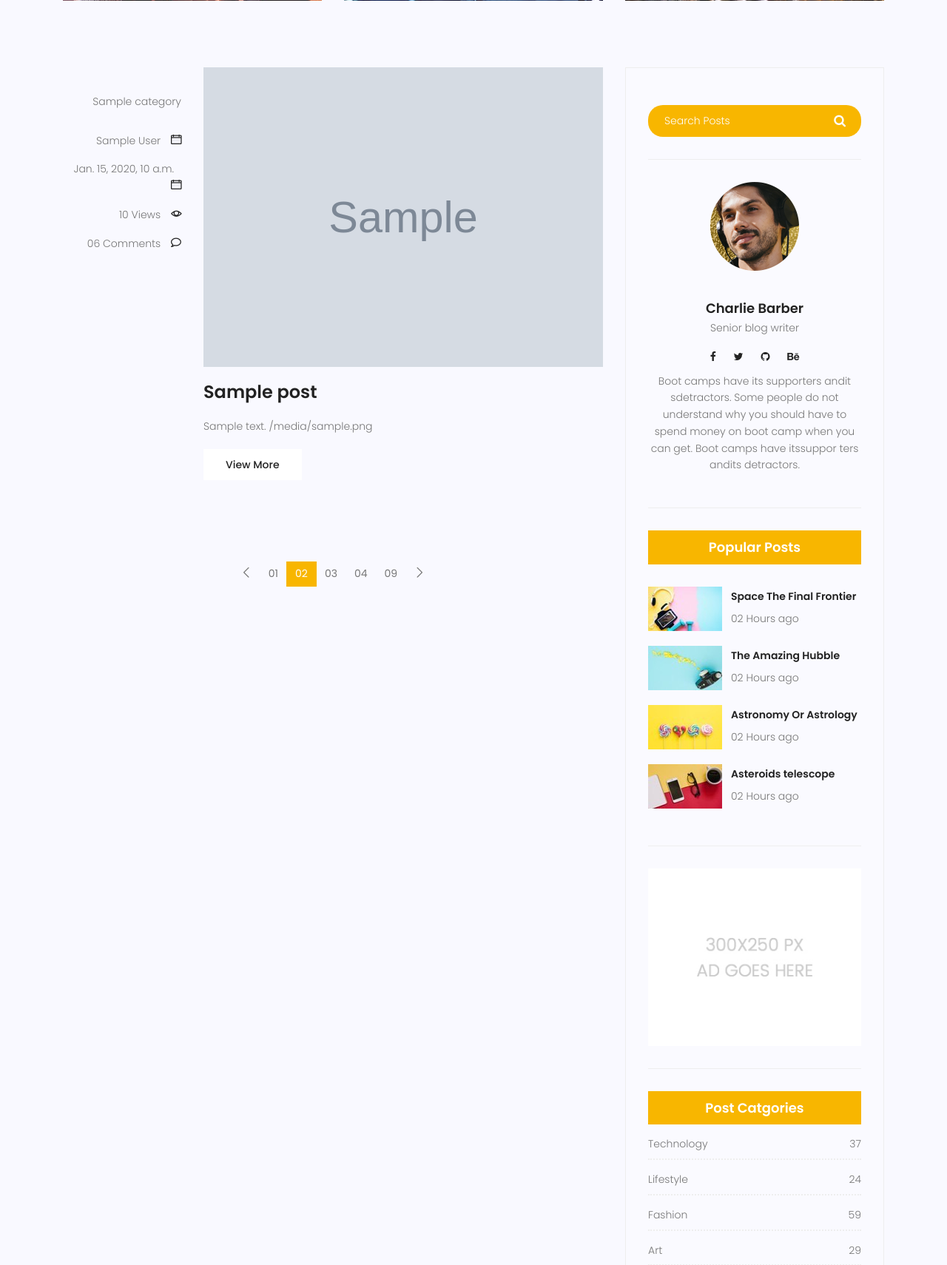
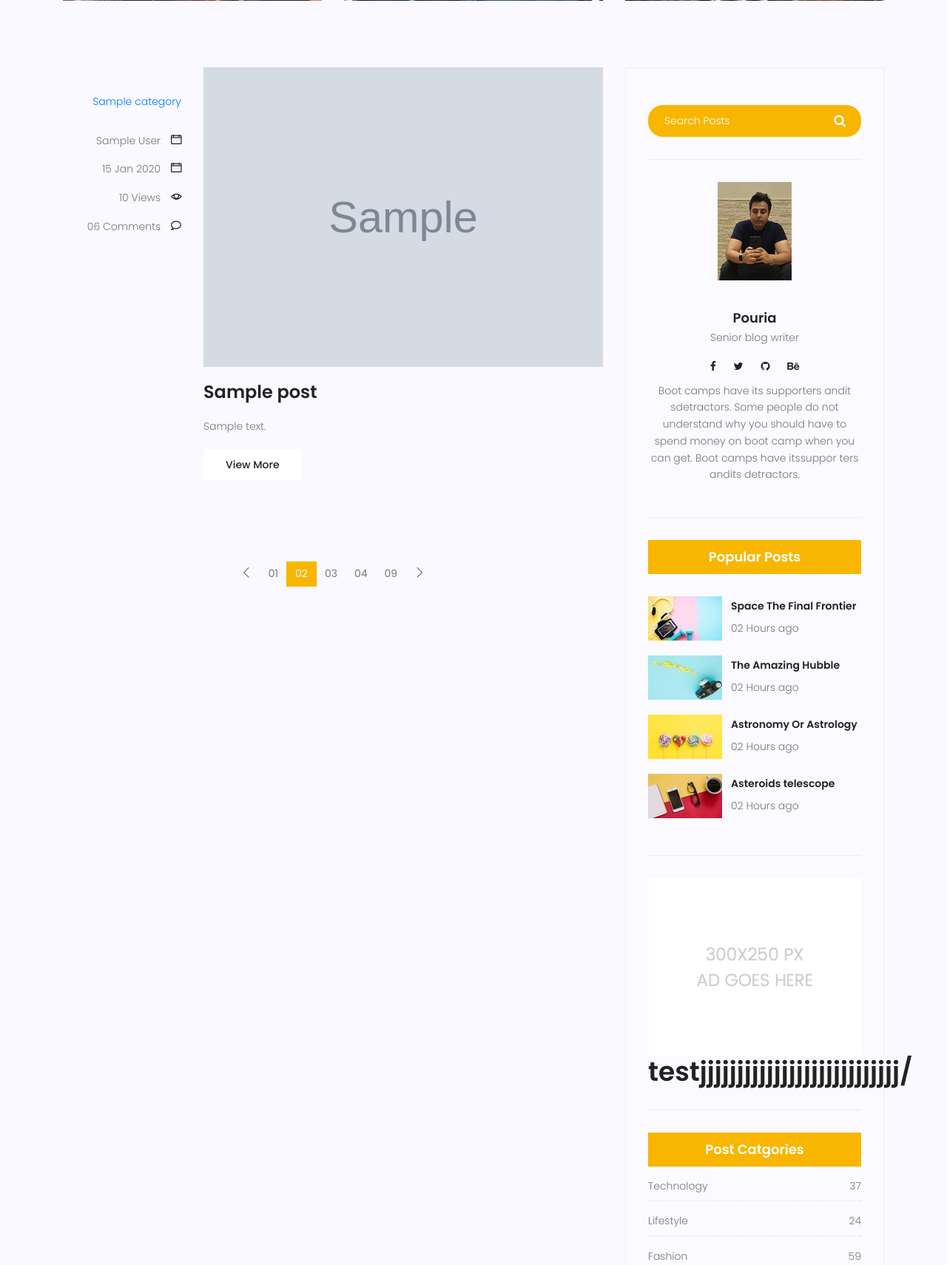
Before and after one commit to PouriCodes/Pouria_site, a Django app: page /blog/ in a window 1280 px wide. Shown: the part 991-2701 px from the top of the page at 74% size. Run offline with Django 3.2, Linux system fonts and the light colour scheme; tables that the repository leaves empty hold one stand-in row (values such as "Sample post"); grey boxes marked "Sample" are stand-in pictures; some libraries are stand-ins or nearby versions.

Commit message:
end db
end db

```diff
--- a/blog/models.py
+++ b/blog/models.py
@@ -30,3 +30,6 @@ class Post(models.Model):
 
   def __str__(self):
     return " {} - {}".format(self.title, self.id)
+
+  def snippets(self):
+    return self.content[:100] + '...'
--- /dev/null
+++ b/templates/blog/blog-ads.html
@@ -0,0 +1,10 @@
+{% load static %}
+<div class="single-sidebar-widget ads-widget">
+  <a href="#"
+    ><img
+      class="img-fluid"
+      src="{% static 'img/blog/ads-banner.jpg' %}"
+      alt=""
+  /></a>
+  <h1>testjjjjjjjjjjjjjjjjjjjjjjjjjjj/</h1>
+</div>
--- a/templates/blog/blog-home.html
+++ b/templates/blog/blog-home.html
@@ -186,7 +186,10 @@
             <div class="single-post row">
               <div class="col-lg-3 col-md-3 meta-details">
                 <ul class="tags">
-                  {{post.category.all|join:","}}
+
+                  {% for cat in post.category.all %}
+                    <a href="#">{{cat.name}}<a> {% if not forloop.last %},{% endif %}
+                  {% endfor %}
 
 
 
@@ -198,7 +201,7 @@
 
                   </p>
                   <p class="date col-lg-12 col-md-12 col-6">
-                    <a href="#">{{post.published_date}}</a>
+                    <a href="#">{{post.published_date|date:"d M Y"}}</a>
                     <span class="lnr lnr-calendar-full"></span>
                   </p>
                   <p class="view col-lg-12 col-md-12 col-6">
@@ -221,8 +224,8 @@
                 <a class="posts-title" href="{% url 'blog:single' pid=post.id %}"
                   ><h3>{{post.title}}</h3></a>
                 <p class="excert">
-                  {{post.content}}
-                  {{post.image.url}}
+                  {{post.content|truncatechars:100}}
+
                 </p>
                 <a href="#" class="primary-btn">View More</a>
               </div>
@@ -268,31 +271,12 @@
                   <button type="submit"><i class="fa fa-search"></i></button>
                 </form>
               </div>
-              <div class="single-sidebar-widget user-info-widget">
-                <img src="{% static 'img/blog/user-info.png" alt="" />
-                <a href="#"><h4>Charlie Barber</h4></a>
-                <p>Senior blog writer</p>
-                <ul class="social-links">
-                  <li>
-                    <a href="#"><i class="fa fa-facebook"></i></a>
-                  </li>
-                  <li>
-                    <a href="#"><i class="fa fa-twitter"></i></a>
-                  </li>
-                  <li>
-                    <a href="#"><i class="fa fa-github"></i></a>
-                  </li>
-                  <li>
-                    <a href="#"><i class="fa fa-behance"></i></a>
-                  </li>
-                </ul>
-                <p>
-                  Boot camps have its supporters andit sdetractors. Some people
-                  do not understand why you should have to spend money on boot
-                  camp when you can get. Boot camps have itssuppor ters andits
-                  detractors.
-                </p>
-              </div>
+
+
+
+              {% include 'blog/blog-writer.html' %}
+
+
               <div class="single-sidebar-widget popular-post-widget">
                 <h4 class="popular-title">Popular Posts</h4>
                 <div class="popular-post-list">
@@ -364,14 +348,9 @@
                   </div>
                 </div>
               </div>
-              <div class="single-sidebar-widget ads-widget">
-                <a href="#"
-                  ><img
-                    class="img-fluid"
-                    src="{% static 'img/blog/ads-banner.jpg' %}"
-                    alt=""
-                /></a>
-              </div>
+
+              {% include 'blog/blog-ads.html' %}
+
               <div class="single-sidebar-widget post-category-widget">
                 <h4 class="category-title">Post Catgories</h4>
                 <ul class="cat-list">
--- /dev/null
+++ b/templates/blog/blog-writer.html
@@ -0,0 +1,26 @@
+{% load static %}
+<div class="single-sidebar-widget user-info-widget">
+  <img src="{% static 'img/blog/user-info.png' %}" alt="" >
+  <a href="#"><h4>Pouria</h4></a>
+  <p>Senior blog writer</p>
+  <ul class="social-links">
+    <li>
+      <a href="#"><i class="fa fa-facebook"></i></a>
+    </li>
+    <li>
+      <a href="#"><i class="fa fa-twitter"></i></a>
+    </li>
+    <li>
+      <a href="#"><i class="fa fa-github"></i></a>
+    </li>
+    <li>
+      <a href="#"><i class="fa fa-behance"></i></a>
+    </li>
+  </ul>
+  <p>
+    Boot camps have its supporters andit sdetractors. Some people
+    do not understand why you should have to spend money on boot
+    camp when you can get. Boot camps have itssuppor ters andits
+    detractors.
+  </p>
+</div>
```
Also changed, not shown: statics/img/blog/user-info.png.
